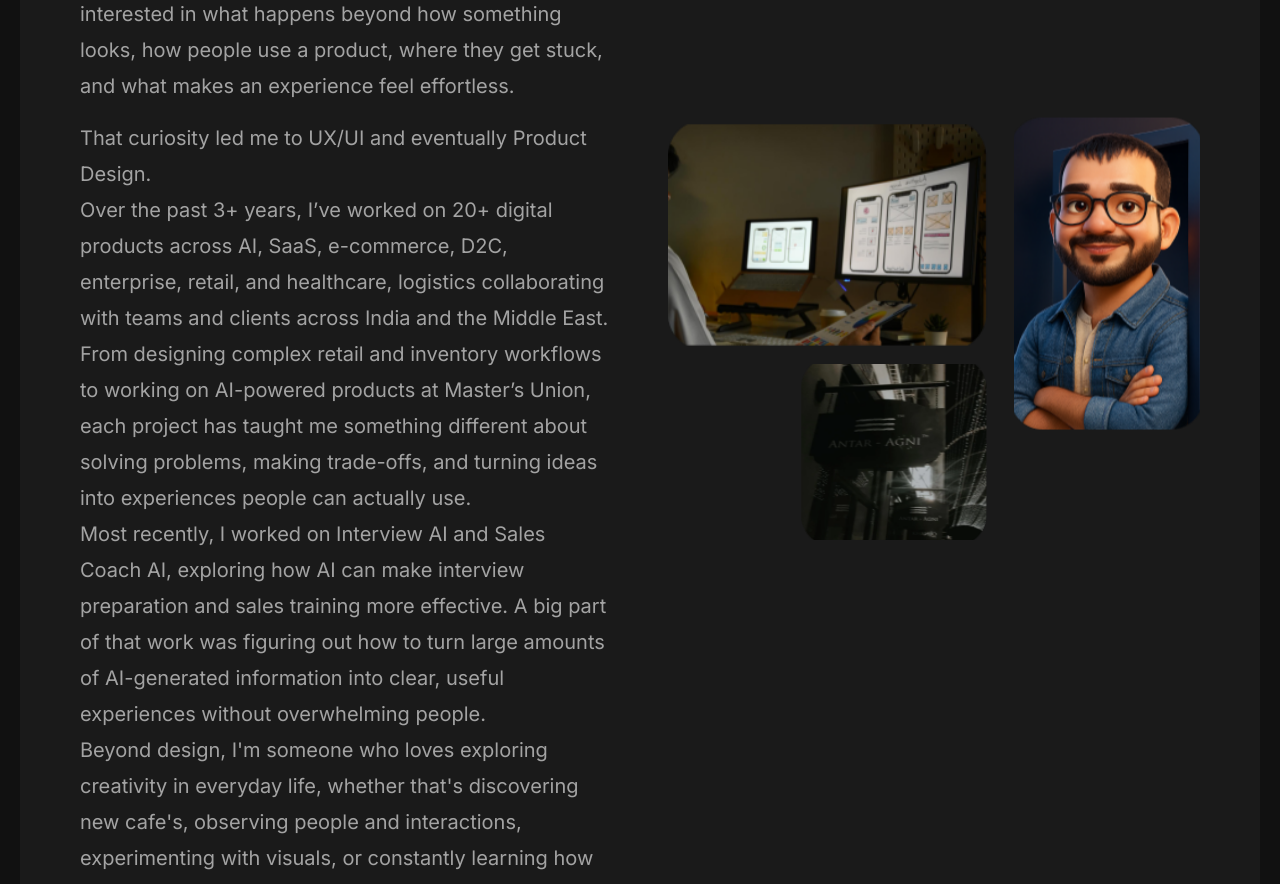
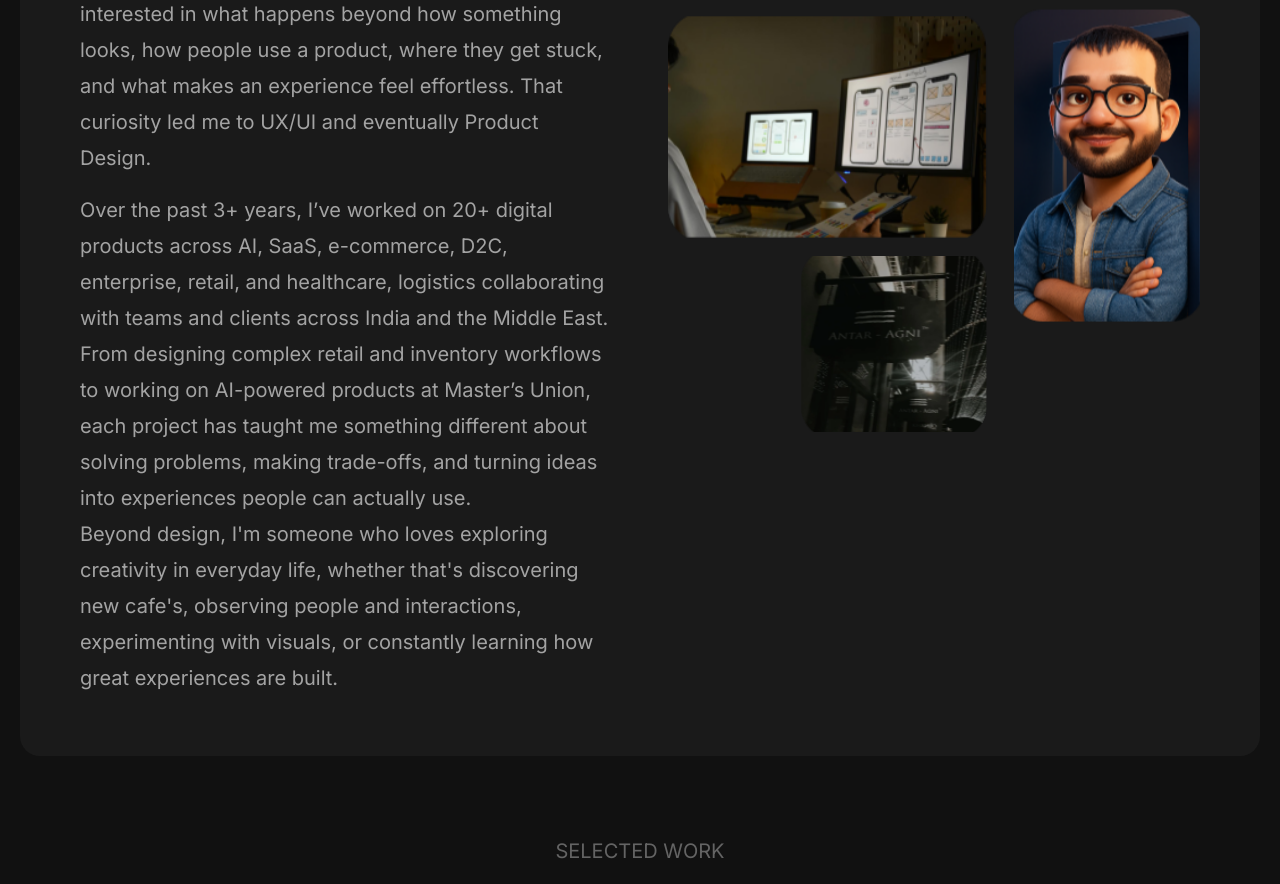
Before and after one commit to SachinMishra555/Sachin-Mishra-Portfolio, a React (Vite) app: page / in a window 1280 px wide. Shown: the part 1120-2004 px from the top of the page. Built offline with nearby package versions, Linux system fonts and the light colour scheme; a web font is replaced by a local one.

Commit message:
Update About.jsx

```diff
--- a/src/components/About.jsx
+++ b/src/components/About.jsx
@@ -18,8 +18,6 @@ export default function About() {
                 what happens beyond how something looks,
                 how people use a product, where they get stuck,
                 and what makes an experience feel effortless.
-              </p>
-               <p className="text-white/60 text-[13px] md:text-[20px] leading-[1.8]">
                 That curiosity led me to UX/UI and eventually Product Design.
               </p>
               <p className="text-white/60 text-[13px] md:text-[20px] leading-[1.8]">
@@ -31,13 +29,6 @@ export default function About() {
                 products at Master’s Union, each project has taught me something
                 different about solving problems, making trade-offs,
                 and turning ideas into experiences people can actually use.
-              </p>
-              <p className="text-white/60 text-[13px] md:text-[20px] leading-[1.8]">
-                Most recently, I worked on Interview AI and Sales Coach AI,
-                exploring how AI can make interview preparation and sales
-                training more effective. A big part of that work was figuring
-                out how to turn large amounts of AI-generated information into clear,
-                useful experiences without overwhelming people.
               </p>
               <p className="text-white/60 text-[13px] md:text-[20px] leading-[1.8]">
                 Beyond design, I'm someone who loves exploring creativity in
```
